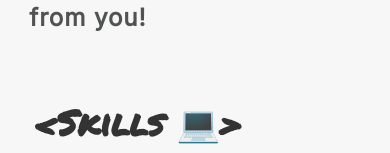
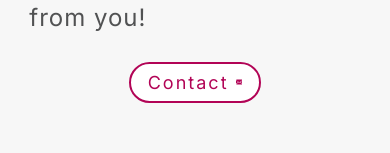
Before and after one commit to tatyanakarlen/PortfolioWebsite, a React (Create React App) app: page / in a window 390 px wide. Shown: the part 1392-1545 px from the top of the page. Built offline with nearby package versions, Linux system fonts and the light colour scheme.

Commit message:
contact btn on mobile

```diff
--- a/src/components/MobileAbout/MobileAbout.css
+++ b/src/components/MobileAbout/MobileAbout.css
@@ -17,6 +17,15 @@
     letter-spacing: 1px;
 }
 
+.mobile-about-me #mobile-contact {
+    width: 40%;
+    margin: 0 auto;
+    margin-top: 3rem;
+}
+
+
+
+
 .bold-span {
     color: #b20456;
     font-weight: 600;
--- a/src/components/MobileAbout/MobileAbout.jsx
+++ b/src/components/MobileAbout/MobileAbout.jsx
@@ -1,5 +1,6 @@
 import React from 'react';
 import './MobileAbout.css';
+import { BsFillEnvelopeFill } from 'react-icons/bs';
 
 const MobileAbout = () => {
   return (
@@ -8,9 +9,20 @@ const MobileAbout = () => {
       <p>
         My name is <span class="bold-span">Tatyana</span> and I'm a <span class="bold-span">web developer</span> with a background in fashion and classical music. When I'm not coding, I'm playing or teaching piano. My skills and past
         projects can be found below.
-        <br/><br/><span style={{fontWeight:'bold'}}>Looking to collaborate or hire me? I'd love
+        <br/><br/><span>Looking to collaborate or hire me? I'd love
         to hear from you!</span>
       </p>
+      <a
+                  id="mobile-contact"
+                  class="contact-me-link"
+                  href="mailto:tatyanakarlen@gmail.com"
+                  target="_blank"
+                  aria-label="Mail"
+                  rel="noopener noreferrer"
+                >
+                  Contact&nbsp;
+                  <BsFillEnvelopeFill style={{ fontSize: '2rem' }} />
+                </a>
     </div>
   );
 };
```
Also changed, not shown: src/components/Hero/Hero.jsx (+7 -0 lines).
